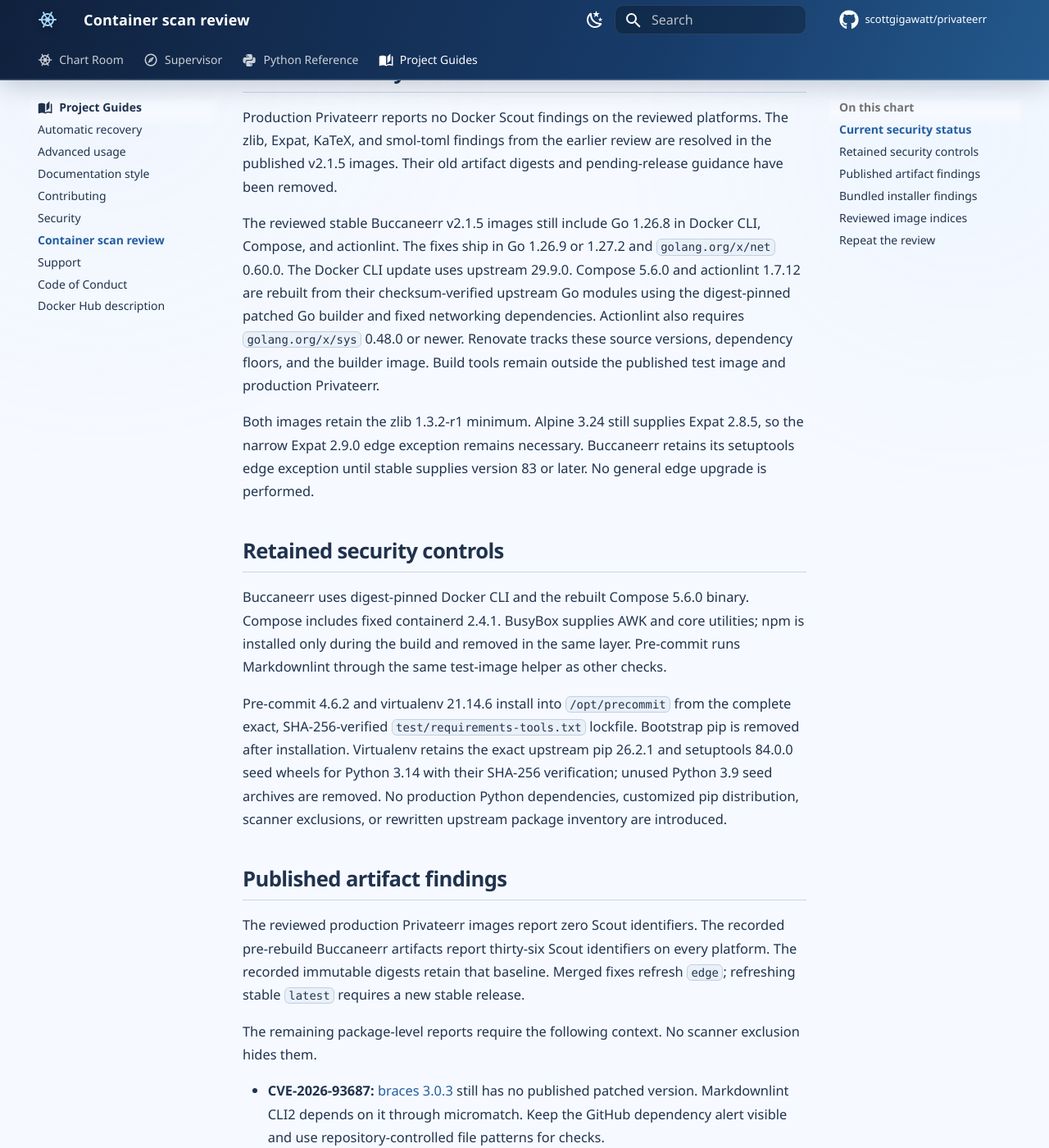
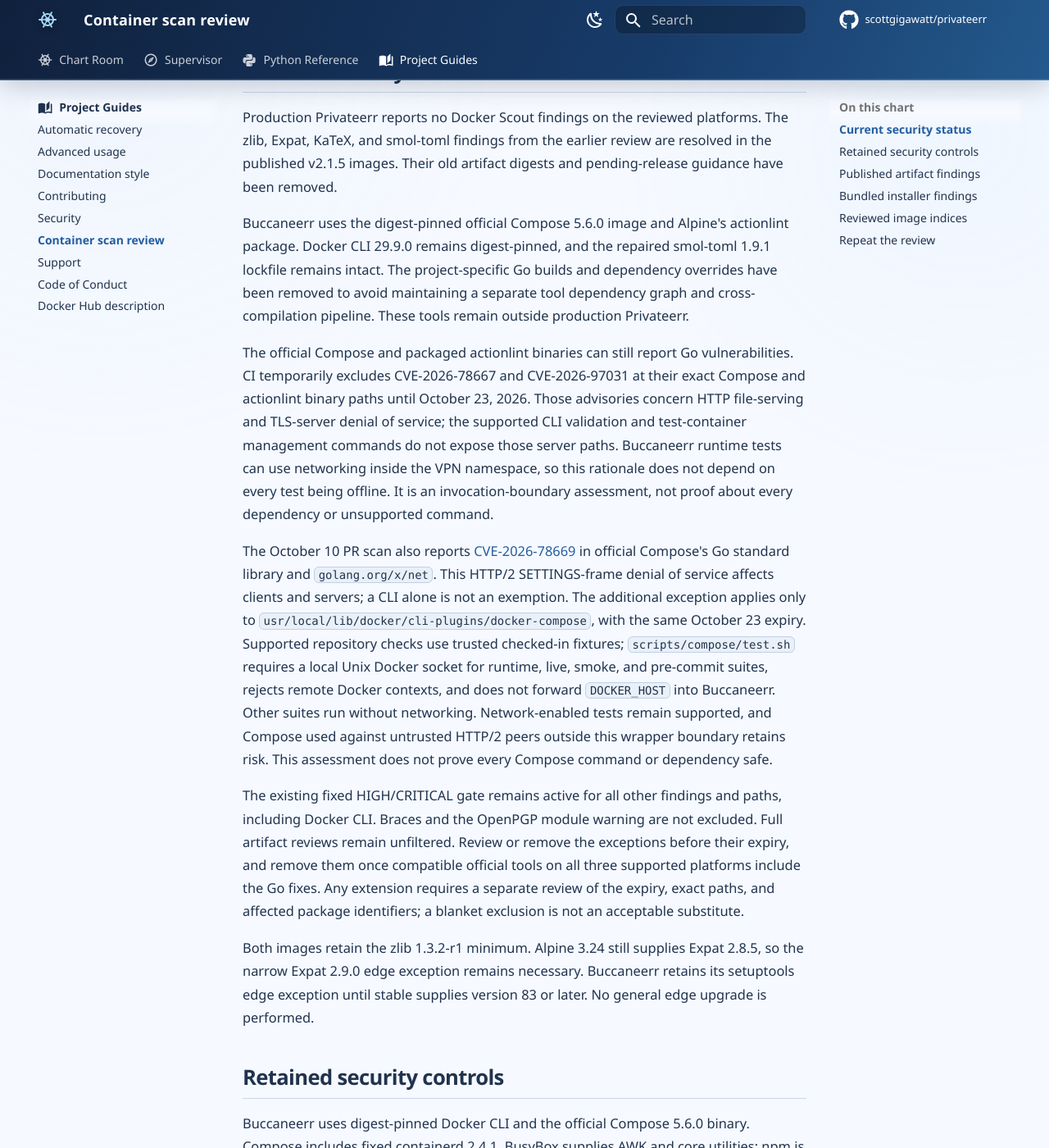
Before and after one commit to scottgigawatt/privateerr, an MkDocs documentation site: the page built from docs/container-scan-review.md, in a window 1280 px wide and 1400 px high, scrolled down 444 px. Shown: the whole window at 82% size. Built offline with MkDocs 1.6.1 and Material for MkDocs 9.7.7, drawn with Linux system fonts in a browser that asks for light colours; comment, search, counter and statistics services are not loaded; some of the changed text lies outside the part shown.

Commit message:
🧭 Official tools, signed charts, and a short CVE leash (#120)

```diff
--- a/docs/container-scan-review.md
+++ b/docs/container-scan-review.md
@@ -6,21 +6,27 @@
 
 Production Privateerr reports no Docker Scout findings on the reviewed platforms. The zlib, Expat, KaTeX, and smol-toml findings from the earlier review are resolved in the published v2.1.5 images. Their old artifact digests and pending-release guidance have been removed.
 
-The reviewed stable Buccaneerr v2.1.5 images still include Go 1.26.8 in Docker CLI, Compose, and actionlint. The fixes ship in Go 1.26.9 or 1.27.2 and `golang.org/x/net` 0.60.0. The Docker CLI update uses upstream 29.9.0. Compose 5.6.0 and actionlint 1.7.12 are rebuilt from their checksum-verified upstream Go modules using the digest-pinned patched Go builder and fixed networking dependencies. Actionlint also requires `golang.org/x/sys` 0.48.0 or newer. Renovate tracks these source versions, dependency floors, and the builder image. Build tools remain outside the published test image and production Privateerr.
+Buccaneerr uses the digest-pinned official Compose 5.6.0 image and Alpine's actionlint package. Docker CLI 29.9.0 remains digest-pinned, and the repaired smol-toml 1.9.1 lockfile remains intact. The project-specific Go builds and dependency overrides have been removed to avoid maintaining a separate tool dependency graph and cross-compilation pipeline. These tools remain outside production Privateerr.
+
+The official Compose and packaged actionlint binaries can still report Go vulnerabilities. CI temporarily excludes CVE-2026-78667 and CVE-2026-97031 at their exact Compose and actionlint binary paths until October 23, 2026. Those advisories concern HTTP file-serving and TLS-server denial of service; the supported CLI validation and test-container management commands do not expose those server paths. Buccaneerr runtime tests can use networking inside the VPN namespace, so this rationale does not depend on every test being offline. It is an invocation-boundary assessment, not proof about every dependency or unsupported command.
+
+The October 10 PR scan also reports [CVE-2026-78669](https://pkg.go.dev/vuln/GO-2026-6611) in official Compose's Go standard library and `golang.org/x/net`. This HTTP/2 SETTINGS-frame denial of service affects clients and servers; a CLI alone is not an exemption. The additional exception applies only to `usr/local/lib/docker/cli-plugins/docker-compose`, with the same October 23 expiry. Supported repository checks use trusted checked-in fixtures; `scripts/compose/test.sh` requires a local Unix Docker socket for runtime, live, smoke, and pre-commit suites, rejects remote Docker contexts, and does not forward `DOCKER_HOST` into Buccaneerr. Other suites run without networking. Network-enabled tests remain supported, and Compose used against untrusted HTTP/2 peers outside this wrapper boundary retains risk. This assessment does not prove every Compose command or dependency safe.
+
+The existing fixed HIGH/CRITICAL gate remains active for all other findings and paths, including Docker CLI. Braces and the OpenPGP module warning are not excluded. Full artifact reviews remain unfiltered. Review or remove the exceptions before their expiry, and remove them once compatible official tools on all three supported platforms include the Go fixes. Any extension requires a separate review of the expiry, exact paths, and affected package identifiers; a blanket exclusion is not an acceptable substitute.
 
 Both images retain the zlib 1.3.2-r1 minimum. Alpine 3.24 still supplies Expat 2.8.5, so the narrow Expat 2.9.0 edge exception remains necessary. Buccaneerr retains its setuptools edge exception until stable supplies version 83 or later. No general edge upgrade is performed.
 
 ## Retained security controls
 
-Buccaneerr uses digest-pinned Docker CLI and the rebuilt Compose 5.6.0 binary. Compose includes fixed containerd 2.4.1. BusyBox supplies AWK and core utilities; npm is installed only during the build and removed in the same layer. Pre-commit runs Markdownlint through the same test-image helper as other checks.
+Buccaneerr uses digest-pinned Docker CLI and the official Compose 5.6.0 binary. Compose includes fixed containerd 2.4.1. BusyBox supplies AWK and core utilities; npm is installed only during the build and removed in the same layer. Pre-commit runs Markdownlint through the same test-image helper as other checks.
 
-Pre-commit 4.6.2 and virtualenv 21.14.6 install into `/opt/precommit` from the complete exact, SHA-256-verified `test/requirements-tools.txt` lockfile. Bootstrap pip is removed after installation. Virtualenv retains the exact upstream pip 26.2.1 and setuptools 84.0.0 seed wheels for Python 3.14 with their SHA-256 verification; unused Python 3.9 seed archives are removed. No production Python dependencies, customized pip distribution, scanner exclusions, or rewritten upstream package inventory are introduced.
+Pre-commit 4.6.2 and virtualenv 21.14.6 install into `/opt/precommit` from the complete exact, SHA-256-verified `test/requirements-tools.txt` lockfile. Bootstrap pip is removed after installation. Virtualenv retains the exact upstream pip 26.2.1 and setuptools 84.0.0 seed wheels for Python 3.14 with their SHA-256 verification; unused Python 3.9 seed archives are removed. No production Python dependencies, customized pip distribution, or rewritten upstream package inventory are introduced.
 
 ## Published artifact findings
 
-The reviewed production Privateerr images report zero Scout identifiers. The recorded pre-rebuild Buccaneerr artifacts report thirty-six Scout identifiers on every platform. The recorded immutable digests retain that baseline. Merged fixes refresh `edge`; refreshing stable `latest` requires a new stable release.
+The reviewed production Privateerr images report zero Scout identifiers. The recorded Buccaneerr artifacts report thirty-six Scout identifiers on every platform. The recorded immutable digests retain that baseline. Merged fixes refresh `edge`; refreshing stable `latest` requires a new stable release.
 
-The remaining package-level reports require the following context. No scanner exclusion hides them.
+The following package-level reports remain visible and require context.
 
 - **CVE-2026-93687:** [braces 3.0.3](https://github.com/advisories/GHSA-vfj7-8cjw-p6xm) still has no published patched version. Markdownlint CLI2 depends on it through micromatch. Keep the GitHub dependency alert visible and use repository-controlled file patterns for checks.
 - **GO-2026-5932:** The Go [advisory](https://pkg.go.dev/vuln/GO-2026-5932) concerns the unmaintained OpenPGP package. Compose's module metadata includes `golang.org/x/crypto`; the advisory does not apply to every package in that module.
@@ -38,7 +44,7 @@
 
 The unused pip 26.0.1 and setuptools 82.0.1 seed wheels target Python 3.9, which this image does not provide. Removing those assets removes their vulnerable code without changing the active Python 3.14 seed wheels. Scout still reports the removed assets from virtualenv's original package SBOM at `virtualenv-*.dist-info/sboms/virtualenv.cdx.json`; that upstream inventory describes the unmodified distributed wheel, not the image after pruning. Keep this distinction visible when reviewing the scan. A fresh pre-commit Python hook environment verifies that environment creation and package installation still work.
 
-A successful workflow scan rejects fixed high or critical findings; it does not mean either scanner reports zero findings. CI uses `ignore-unfixed: true` and scans its local build. Use the full artifact scans when evaluating other severities, unfixed dependencies, platforms, and published stable images.
+A successful workflow scan rejects fixed high or critical findings; it does not mean either scanner reports zero findings. CI uses `ignore-unfixed: true`, applies the expiring binary-path exceptions above, and scans its local build. Use the full artifact scans when evaluating other severities, unfixed dependencies, platforms, and published stable images.
 
 ## Reviewed image indices
 
```
Also changed, not shown: other parts of docs/container-scan-review.md (+1 -1 lines), .trivyignore.yaml (added, +53 -0 lines), 4 other files.
